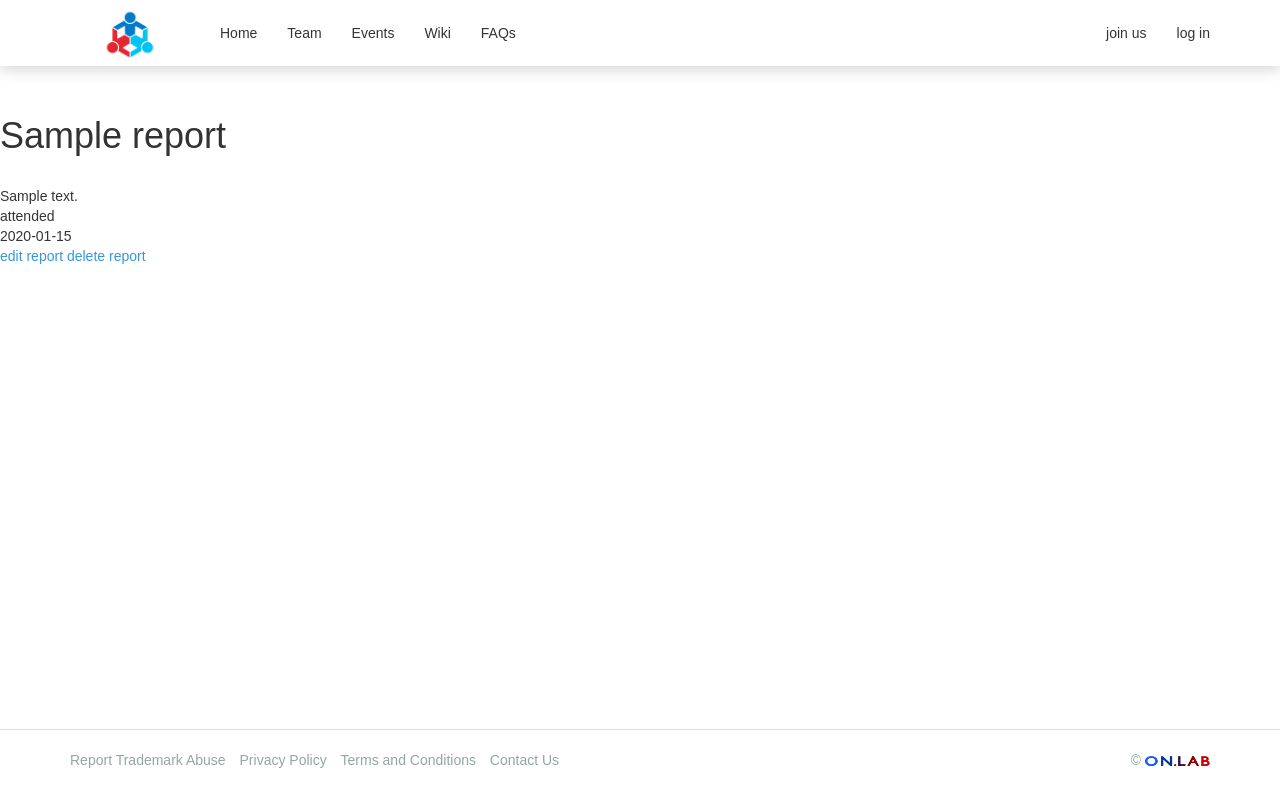
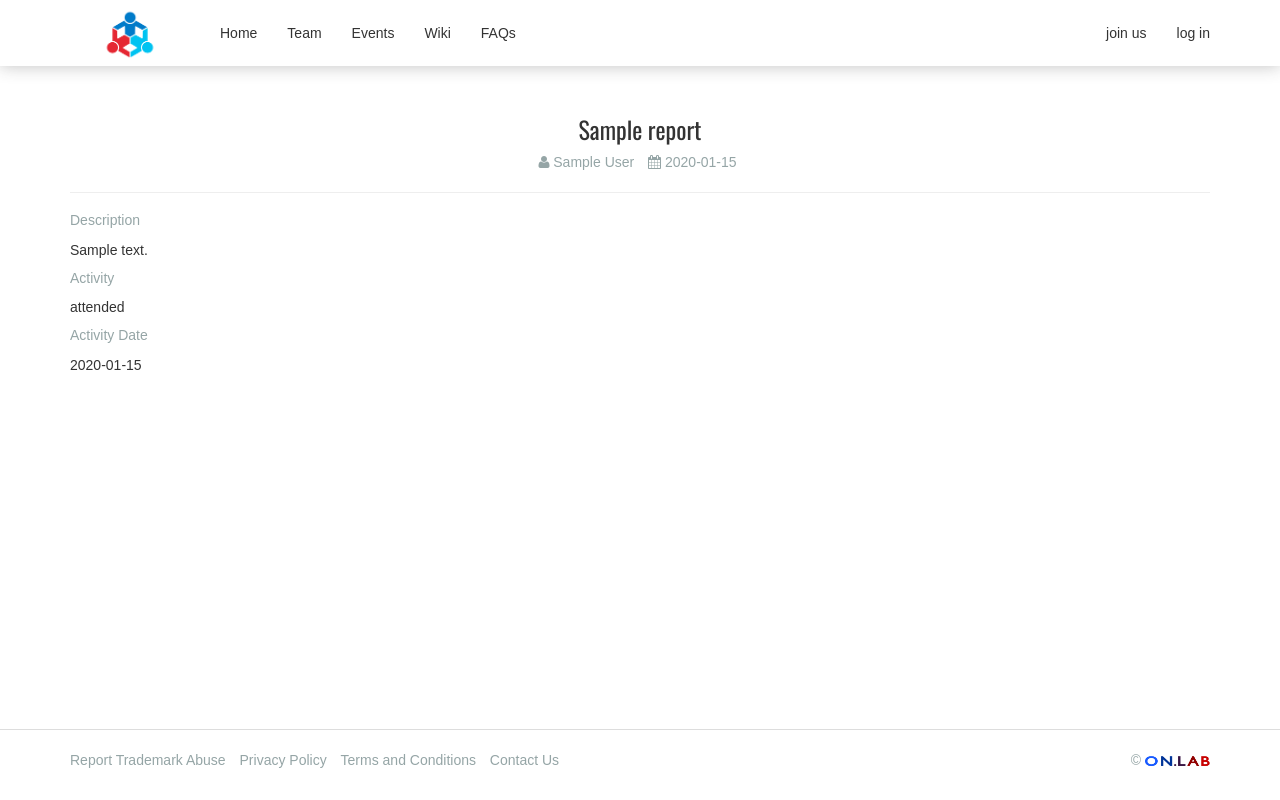
Before and after one commit to kn17/OnosAmbassador, a Django app: page /reports/1/ in a window 1280 px wide. Run offline with Django 3.2, Linux system fonts and the light colour scheme; tables that the repository leaves empty hold one stand-in row (values such as "Sample post"); some libraries are stand-ins or nearby versions.

Commit message:
reports page

```diff
--- a/reports/views.py
+++ b/reports/views.py
@@ -52,8 +52,9 @@ def delete_report(request, id=None):
 
 def reports(request, id=None):
     instance = get_object_or_404(Reports, id=id)
+    report_author = UserProfile.objects.get(pk=instance.user_id)
     if request.user.is_authenticated():
         userprofile = UserProfile.objects.get(pk=request.user.id)
     else:
         userprofile = None
-    return render(request, 'reports.html', {'instance':instance, 'title':instance.report_title,'userProfile':userprofile})
+    return render(request, 'reports.html', {'instance':instance, 'title':instance.report_title,'userProfile':userprofile, 'author': report_author})
--- a/templates/reports.html
+++ b/templates/reports.html
@@ -1,15 +1,35 @@
 {% extends 'layout/base.html' %}
 {% block content %}
-    <div class="wrapper">
-<h1>{{ title }}</h1>
-<br/>
-
-
-    {{ instance.content }}<br/>
-    {{ instance.activity }}<br/>
-    {{ instance.activity_date }}<br/>
-
-<a href ="{% url 'reports:edit' instance.id %}">edit report</a>
-    <a href ="{% url 'reports:delete' instance.id %}">delete report</a>
-    </div>
+    <div class="wrapper"> <!-- wrapper -->
+	  <div class="container">
+	    <div class="row">
+		  <div class="col-sm-12">
+			<div class="blg-summary">
+			  <h3 class="oswald text-center">{{ title }}</h3>
+			  <ul class="text-muted list-inline blg-header text-center">
+				<li><i class="fa fa-user"></i> <a href="{% url 'profiles:profile' author.id %}">{{ author.name }}</a></li>
+				<li><i class="fa fa-calendar"></i> {{ instance.report_date }}</li>
+                  </ul>
+                <hr>
+                <h5 class="text-muted">Description</h5>
+			  <p class="blg-text">
+              {{ instance.content }}
+              </p>
+                <h5 class="text-muted">Activity</h5>
+			  <p class="blg-text">
+              {{ instance.activity }}
+              </p>
+                <h5 class="text-muted">Activity Date</h5>
+			  <p class="blg-text">
+              {{ instance.activity_date  }}
+              </p>
+                {% if user.is_authenticated or user.is_staff %}
+                <a href ="{% url 'reports:edit' instance.id %}">edit report</a>
+                <a href ="{% url 'reports:delete' instance.id %}">delete report</a>
+                {% endif %}
+                </div>
+              </div>
+        </div>
+          </div>
+        </div>
 {% endblock %}
--- a/user_profile/views.py
+++ b/user_profile/views.py
@@ -39,6 +39,10 @@ def profile(request, profile_id):
         latest_events = Event.objects.filter(user_id=profile_id).order_by('date', 'time')
         latest_reports = Reports.objects.filter(user_id=profile_id).order_by('report_date','report_title')
         userid = userProfile.user_id
+        if request.user.is_authenticated():
+            userprofile_header = UserProfile.objects.get(pk=request.user.id)
+        else:
+            userprofile_header = None
         reports_query = request.GET.get('q')
         reports_querylist = None
         events_query = request.GET.get('q1')
@@ -59,7 +63,7 @@ def profile(request, profile_id):
             events_querylist = latest_events.filter(Q(name__icontains=events_query) |
                                                     Q(location__icontains=events_query))
 
-    return render_to_response('user_profile/profile.html', {'events_query':events_query,'events_querylist':events_querylist,'userProfile':userProfile, 'latest_events':latest_events, 'latest_reports':latest_reports, 'allow':allow, 'temp':temp,'report_query':reports_query,'report_querylist':reports_querylist}, RequestContext(request))
+    return render_to_response('user_profile/profile.html', {'userProfile':userprofile_header,'events_query':events_query,'events_querylist':events_querylist,'userprofile':userProfile, 'latest_events':latest_events, 'latest_reports':latest_reports, 'allow':allow, 'temp':temp,'report_query':reports_query,'report_querylist':reports_querylist}, RequestContext(request))
 
 @login_required
 def create_profile(request):
```
Also changed, not shown: templates/user_profile/profile.html (+7 -7 lines).
